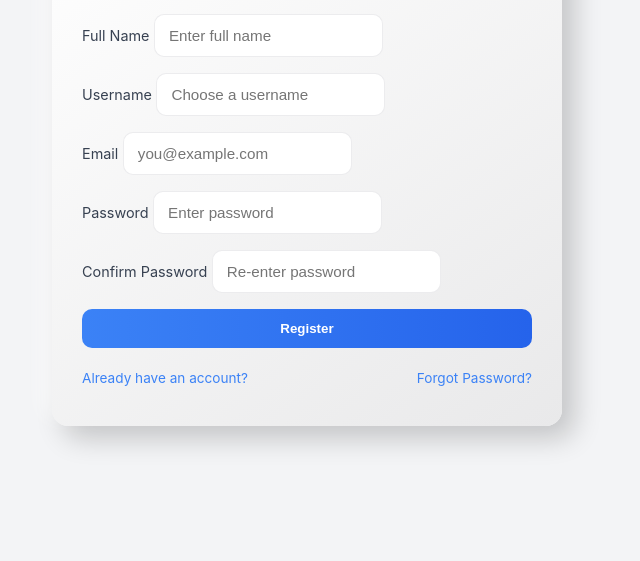
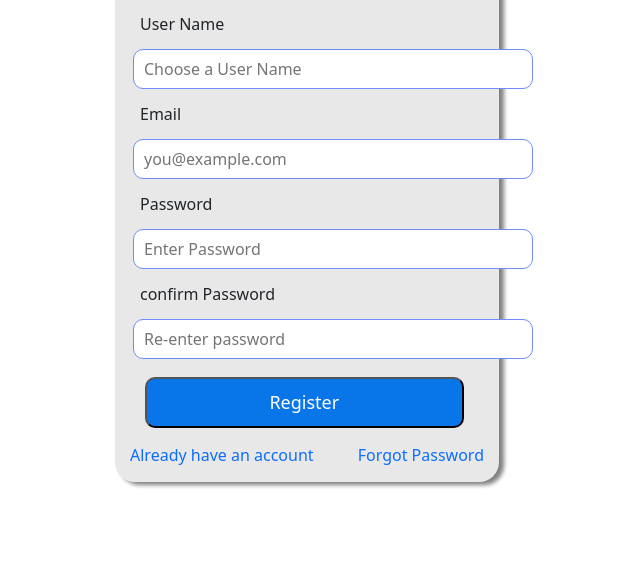
Before and after one commit to suryapatel07/House_Prediction, a plain HTML site: page Register.html in a window 1280 px wide. Shown: the part 239-800 px from the top of the page, without its empty margins (333-973 px from the left). Drawn offline with nearby package versions, Linux system fonts and the light colour scheme.

Commit message:
updated by surya register page add

```diff
--- a/Register.html
+++ b/Register.html
@@ -1,172 +1,106 @@
-<!doctype html>
+<!DOCTYPE html>
 <html lang="en">
 <head>
-  <meta charset="utf-8">
-  <meta name="viewport" content="width=device-width, initial-scale=1">
-  <title>Register - House Price Prediction</title>
+  <meta charset="UTF-8">
+  <meta name="viewport" content="width=device-width, initial-scale=1.0">
+  <title>Register</title>
+    <link rel="stylesheet" href="https://cdnjs.cloudflare.com/ajax/libs/font-awesome/6.5.0/css/all.min.css">
+    <link href="https://cdn.jsdelivr.net/npm/bootstrap@5.3.7/dist/css/bootstrap.min.css" rel="stylesheet" integrity="sha384-LN+7fdVzj6u52u30Kp6M/trliBMCMKTyK833zpbD+pXdCLuTusPj697FH4R/5mcr" crossorigin="anonymous">
   <style>
-    :root{
-      --bg: #f3f4f6;
-      --card: #ffffff;
-      --accent: #3B82F6;
-      --accent-dark: #2563EB;
-      --text-dark: #1f2937;
-      --shadow-dark: rgba(0,0,0,0.2);
-      --shadow-light: rgba(255,255,255,0.85);
-    }
 
-    body{
-      margin:0;
-      font-family: "Inter", system-ui, -apple-system, "Segoe UI", Roboto, Arial, sans-serif;
-      background: var(--bg);
-      display:flex;
-      justify-content:center;
-      align-items:center;
-      min-height:100vh;
-    }
+   body{
+    min-height: 100vh;
+    background-color: white;
+     display: flex;
+    justify-content: center; /* center horizontally */
+    align-items: center;
 
-    .register-card{
-      background: linear-gradient(145deg, #ffffff, #e9e9ea);
-      border-radius:16px;
-      padding:40px 30px;
-      box-shadow: 12px 12px 28px var(--shadow-dark), -8px -8px 20px var(--shadow-light);
-      width:100%;
-      max-width:450px;
-      transition: transform .35s ease, box-shadow .35s ease;
-      perspective:1000px;
-    }
 
-    .register-card:hover{
-      transform: translateY(-6px) rotateX(2deg) rotateY(1deg);
-      box-shadow: 18px 18px 36px rgba(0,0,0,0.25), -8px -8px 22px rgba(255,255,255,0.9);
-    }
+   }
+   #cenregister{
+    display: flex;
+    justify-content: center;
+    align-items: center;
+    flex-direction: column;
+    width: 100%;
+   }
 
-    h2{
-      text-align:center;
-      margin-bottom:30px;
-      color: #14274E;
-    }
+   #regdiv{
+    background-color: #E8E8E8;
+    height: auto;
+    width: 30%;
+   box-shadow: 5px 3px 4px gray;
+   border-radius: 20px;
+   padding: 15px;
 
-    form{
-      display:flex;
-      flex-direction:column;
-      gap:16px;
-    }
+   }
+   #regdiv h1{
+    text-align: center;
+   }
+   .regarrange{
+      height: 40px;
+      width: 400px;
+      padding: 10px;
+      margin: 3px;
+      border-radius: 10px;
+      border: 1.5px solid #6E8CFB;
+   }
+   form label{
+    padding: 10px;
+   }
+   #RegButton{
+    height: auto;
+    padding: 10px;
+    width: 90%;
+    margin: 15px;
+    background-color: #0875e9;
+    border-radius: 10px;
+    color: white;
+    font-size: large;
+   }
 
-    label{
-      font-size:0.9rem;
-      margin-bottom:6px;
-      color:#374151;
-    }
-
-    input[type="text"], input[type="email"], input[type="password"]{
-      padding:12px 14px;
-      border-radius:10px;
-      border:1px solid rgba(16,24,40,0.08);
-      font-size:0.95rem;
-      outline:none;
-      transition: box-shadow .18s ease, transform .12s ease;
-    }
-
-    input:focus{
-      box-shadow: 0 6px 18px rgba(59,130,246,0.12);
-      transform: translateY(-2px);
-      border-color: rgba(59,130,246,0.35);
-    }
-
-    .btn{
-      padding:12px 0;
-      border:none;
-      border-radius:10px;
-      background: linear-gradient(90deg, var(--accent), var(--accent-dark));
-      color:white;
-      font-weight:600;
-      cursor:pointer;
-      transition: transform .14s ease, box-shadow .14s ease;
-    }
-
-    .btn:active{
-      transform: translateY(2px);
-      box-shadow: 0 6px 16px rgba(37,99,235,0.12);
-    }
-
-    .links{
-      display:flex;
-      justify-content: space-between;
-      font-size:0.85rem;
-      margin-top:6px;
-    }
-
-    .links a{
-      color: var(--accent);
-      text-decoration:none;
-    }
-
-    .links a:hover{
-      text-decoration: underline;
-    }
-
-    @media (max-width:480px){
-      .register-card{padding:30px 20px;}
-    }
+   .alLogin{
+    display: flex;
+    justify-content: space-between;
+   }
+   .alLogin a{
+    text-decoration: none;
+   }
   </style>
 </head>
+
 <body>
-  <div class="register-card">
-    <h2>Register</h2>
-    <form id="registerForm" novalidate>
-      <div>
-        <label for="fullname">Full Name</label>
-        <input id="fullname" name="fullname" type="text" placeholder="Enter full name" required>
-      </div>
-      <div>
-        <label for="username">Username</label>
-        <input id="username" name="username" type="text" placeholder="Choose a username" required>
-      </div>
-      <div>
+
+  <div id="cenregister">
+   <div id="regdiv">
+     <h1>Register</h1>
+       <form id="registerForm" action="register_user.php" method="POST" novalidate>
+        <label for="fullName">Full Name</label>
+        <input class="regarrange" id="fullName" name="fullName" type="text" placeholder="Enter Your full Name" required>
+        <label for="userName">User Name</label>
+        <input class="regarrange" id="userName" name="userName" type="text" placeholder="Choose a User Name" required>
         <label for="email">Email</label>
-        <input id="email" name="email" type="email" placeholder="you@example.com" required>
-      </div>
-      <div>
-        <label for="password">Password</label>
-        <input id="password" name="password" type="password" placeholder="Enter password" required>
-      </div>
-      <div>
-        <label for="confirmPassword">Confirm Password</label>
-        <input id="confirmPassword" name="confirmPassword" type="password" placeholder="Re-enter password" required>
-      </div>
-      <button type="submit" class="btn">Register</button>
-      <div class="links">
-        <a href="login.html">Already have an account?</a>
-        <a href="forgot.html">Forgot Password?</a>
-      </div>
-    </form>
-  </div>
+        <input class="regarrange" id="email" name="email" type="email" placeholder="you@example.com" required>
+        <label for="Password">Password</label>
+        <input class="regarrange" id="password" name="password" type="password" placeholder="Enter Password" required>
+        <label for="cPassword">confirm Password</label>
+        <input class="regarrange" id="cPassword" name="cPassword" type="password" placeholder="Re-enter password" required>
 
-  <script>
-    const form = document.getElementById('registerForm');
-    form.addEventListener('submit', function(e){
-      e.preventDefault();
-      if(!form.checkValidity()){
-        form.reportValidity();
-        return;
-      }
-      const password = form.password.value.trim();
-      const confirm = form.confirmPassword.value.trim();
-      if(password !== confirm){
-        alert('Passwords do not match!');
-        return;
-      }
-      const data = {
-        fullname: form.fullname.value.trim(),
-        username: form.username.value.trim(),
-        email: form.email.value.trim(),
-        password: password
-      };
-      console.log('Registration submitted:', data);
-      alert('Registration submitted! (replace with server-side logic)');
-      form.reset();
-    });
-  </script>
+        <button id="RegButton">Register</button>
+
+
+
+
+     </form>
+     <div class="alLogin">
+      <a href="#"> Already have an account</a>
+      <a href="#">Forgot Password</a>
+     </div>
+
+   </div>
+
+</div>
+
+
 </body>
 </html>
```
Also changed, not shown: index.html (+3 -0 lines).
